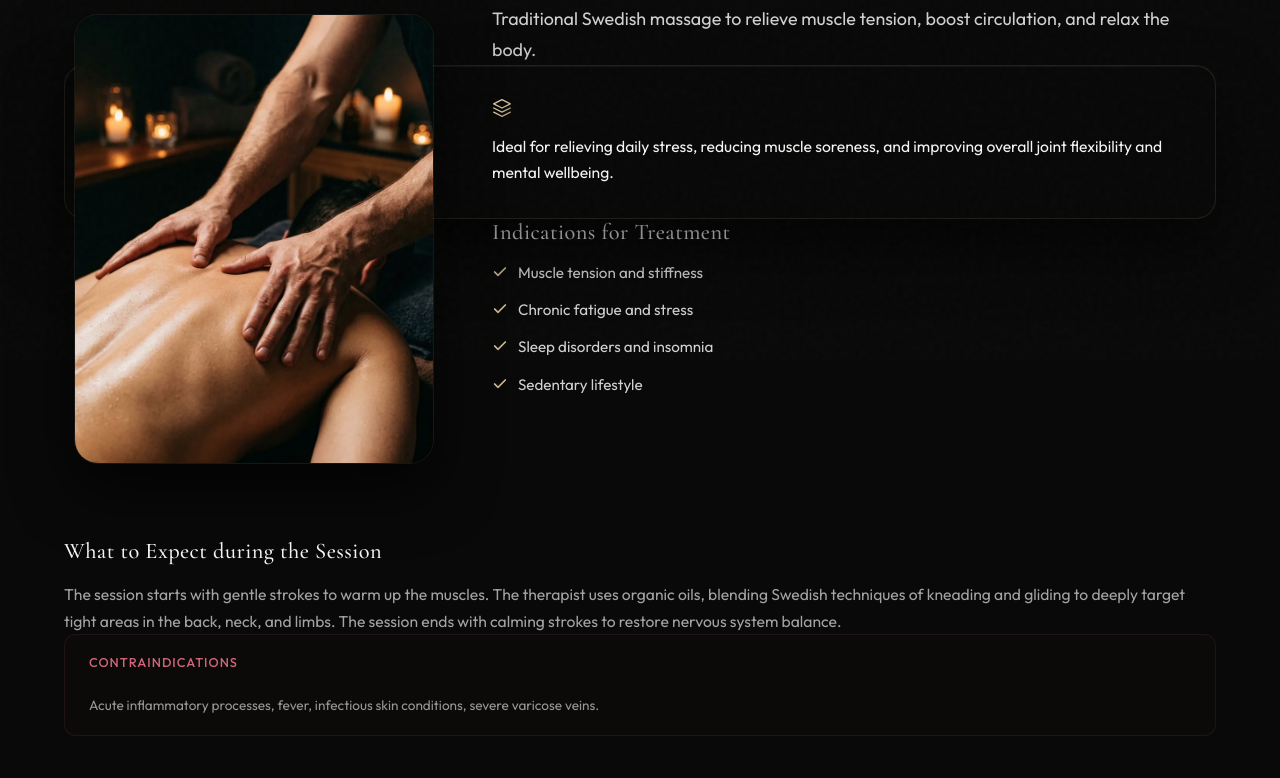
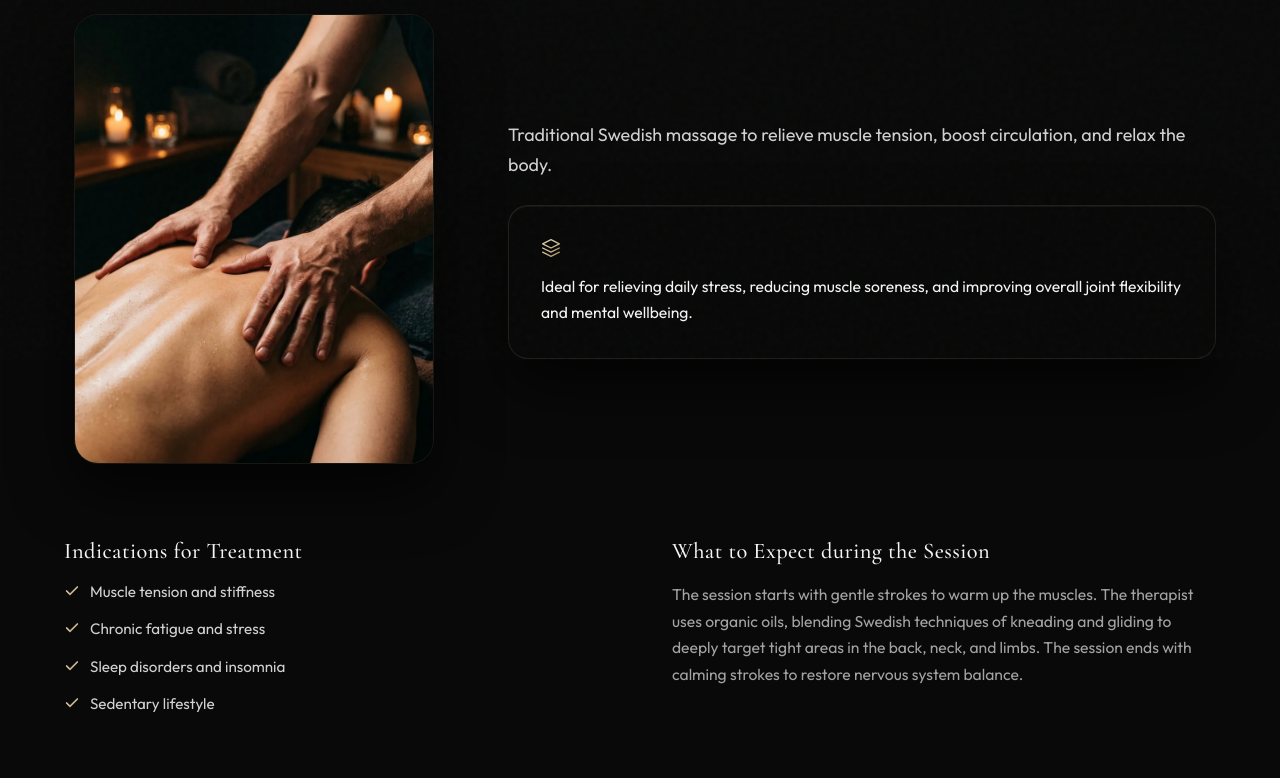
Before and after one commit to echopro-create/andrey-bygg, a Next.js app: page /en/services/classic in a window 1280 px wide. Shown: the part 440-1218 px from the top of the page. Built offline with nearby package versions, Linux system fonts and the light colour scheme; no server answers.

Commit message:
style: implement modern symmetric Grid layout for service detail pages

```diff
--- a/src/app/[lng]/services/[service]/page.tsx
+++ b/src/app/[lng]/services/[service]/page.tsx
@@ -98,7 +98,8 @@ export default async function ServicePage({ params }: ServicePageProps) {
         </div>
 
         <div className="service-detail-content-wrap reveal">
-          {/* Изображение с эффектом Ambient Glow (флоат влево) */}
+          {/* Секция 1: Hero-блок (Картинка + Краткое описание + Эффект) */}
+          <div className="service-hero-section">
             <div className="service-detail-image-wrapper">
               <div className="service-detail-glow"></div>
               <div className="service-detail-img-frame">
@@ -111,6 +112,7 @@ export default async function ServicePage({ params }: ServicePageProps) {
               </div>
             </div>
 
+            <div className="service-overview-text">
               <p className="service-short-desc">{service.desc}</p>
 
               {/* Терапевтический эффект */}
@@ -130,7 +132,11 @@ export default async function ServicePage({ params }: ServicePageProps) {
                 </div>
                 <p className="benefit-text">{service.benefit}</p>
               </div>
+            </div>
+          </div>
 
+          {/* Секция 2: Подробные сведения (Показания + Процесс) */}
+          <div className="service-details-section">
             {/* Показания к процедуре */}
             {service.indications_list && (
               <div className="service-content-block">
@@ -150,15 +156,18 @@ export default async function ServicePage({ params }: ServicePageProps) {
 
             {/* Как проходит процедура */}
             {service.process_text && (
-            <div className="service-content-block service-content-clear">
+              <div className="service-content-block">
                 <h3 className="service-block-title">{service.process_title}</h3>
                 <p className="service-block-text">{service.process_text}</p>
               </div>
             )}
+          </div>
 
+          {/* Секция 3: Подвал страницы (Противопоказания + Кнопка записи) */}
+          <div className="service-footer-section">
             {/* Противопоказания */}
             {service.contraindications_text && (
-            <div className="service-content-block contraindications-block service-content-clear">
+              <div className="contraindications-block">
                 <h4 className="service-block-title-small">{service.contraindications_title}</h4>
                 <p className="service-block-text-small">{service.contraindications_text}</p>
               </div>
@@ -171,6 +180,7 @@ export default async function ServicePage({ params }: ServicePageProps) {
               >
                 {dict.services.bookService}
               </Link>
+            </div>
           </div>
         </div>
 
--- a/src/app/globals.css
+++ b/src/app/globals.css
@@ -1531,17 +1531,28 @@ html.theme-zen .hero-pill-tag {
 }
 
 .service-detail-content-wrap {
-  display: block;
-  position: relative;
+  display: flex;
+  flex-direction: column;
+  gap: 64px;
+}
+
+.service-hero-section {
+  display: grid;
+  grid-template-columns: 380px 1fr;
+  gap: 64px;
+  align-items: center;
 }
 
 .service-detail-image-wrapper {
   position: relative;
   padding: 10px;
-  width: 380px;
-  float: left;
-  margin-right: 48px;
-  margin-bottom: 32px;
+  width: 100%;
+}
+
+.service-overview-text {
+  display: flex;
+  flex-direction: column;
+  gap: 24px;
 }
 
 .service-detail-glow {
@@ -1677,20 +1688,35 @@ html.theme-zen .hero-pill-tag {
   color: var(--text-color);
 }
 
+.service-details-section {
+  display: grid;
+  grid-template-columns: 1fr 1fr;
+  gap: 64px;
+}
+
+/* Авто-растягивание на 100% ширины, если показан только один блок (показания или процесс) */
+.service-details-section:has(> :only-child) {
+  grid-template-columns: 1fr;
+}
+
 .service-content-block {
   display: flex;
   flex-direction: column;
   gap: 16px;
 }
 
-.service-content-clear {
-  clear: both;
-  padding-top: 32px;
+.service-footer-section {
+  display: flex;
+  flex-direction: column;
+  gap: 40px;
+  align-items: center;
+  width: 100%;
 }
 
 .book-btn-wrapper {
-  clear: both;
-  padding-top: 40px;
+  display: flex;
+  justify-content: center;
+  width: 100%;
 }
 
 .service-block-title {
@@ -1730,10 +1756,11 @@ html.theme-zen .hero-pill-tag {
 }
 
 .contraindications-block {
-  background: rgba(207, 102, 121, 0.02);
-  border: 1px solid rgba(207, 102, 121, 0.1);
-  padding: 20px 24px;
-  border-radius: 12px;
+  width: 100%;
+  background: rgba(207, 102, 121, 0.03);
+  border: 1px solid rgba(207, 102, 121, 0.15);
+  padding: 24px 32px;
+  border-radius: 20px;
 }
 
 .service-block-title-small {
@@ -1841,11 +1868,17 @@ html.theme-zen .hero-pill-tag {
 }
 
 @media (max-width: 1024px) {
+  .service-hero-section {
+    grid-template-columns: 1fr;
+    gap: 40px;
+  }
   .service-detail-image-wrapper {
-    float: none;
-    width: 100%;
-    max-width: 500px;
-    margin: 0 auto 32px;
+    max-width: 450px;
+    margin: 0 auto;
+  }
+  .service-details-section {
+    grid-template-columns: 1fr;
+    gap: 40px;
   }
   .related-services-grid {
     grid-template-columns: repeat(2, 1fr);
```
Lines whose indentation alone changed are shown as unchanged.
